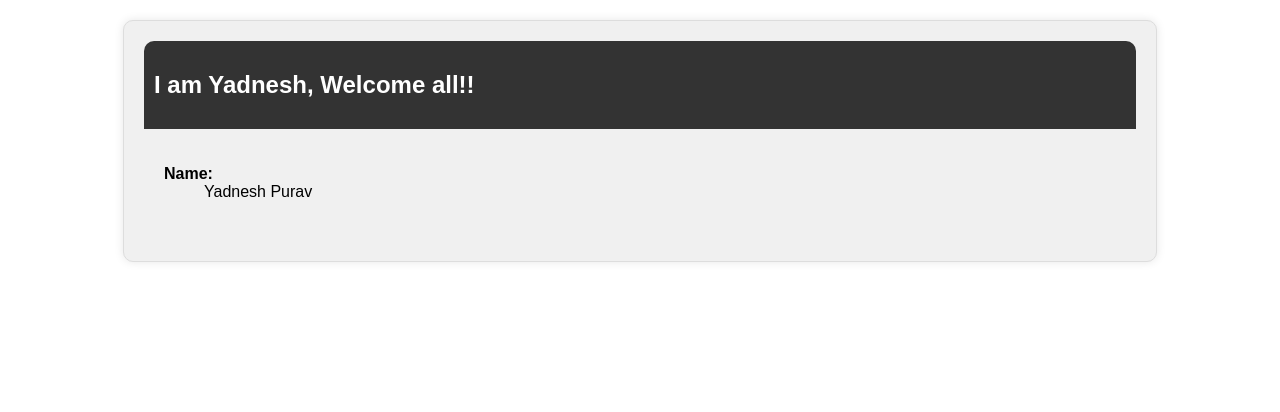
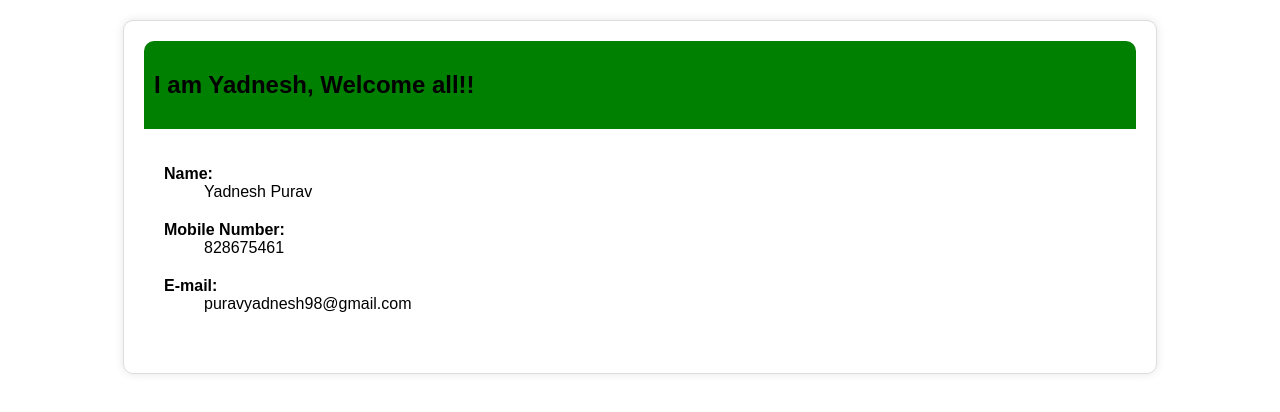
Before and after one commit to yadnesh-p/project, a plain HTML site: page 01_hosting_a_website_on_nginx/index.html in a window 1280 px wide. Drawn offline with Linux system fonts and the light colour scheme.

Commit message:
Update index.html
Updated the html code with proper formatting

```diff
--- a/01_hosting_a_website_on_nginx/index.html
+++ b/01_hosting_a_website_on_nginx/index.html
@@ -11,7 +11,7 @@
 	.container{
 		width: 80%;
 		margin: 0 auto;
-		background-color: #f0f0f0;
+		background-color: #ffffff;
 		padding: 20px;
 		border: 1px solid #ddd;
 		border-radius: 10px;
@@ -19,8 +19,8 @@
 	}
 
 	.header{
-		background-color: #333;
-		color: #fff;
+		background-color: #008000;
+		color: #000000;
 		padding:10px;
 		border-radius: 10px 10px 0 0;
 	}
@@ -50,6 +50,12 @@
 				<dt>Name:</dt>
 				<dd>Yadnesh Purav</dd>
 
+				<dt>Mobile Number:</dt>
+				<dd>828675461</dd>
+
+				<dt>E-mail:</dt>
+				<dd>puravyadnesh98@gmail.com</dd>
+
 			</dl>
 		</div>
 	</div>
```
